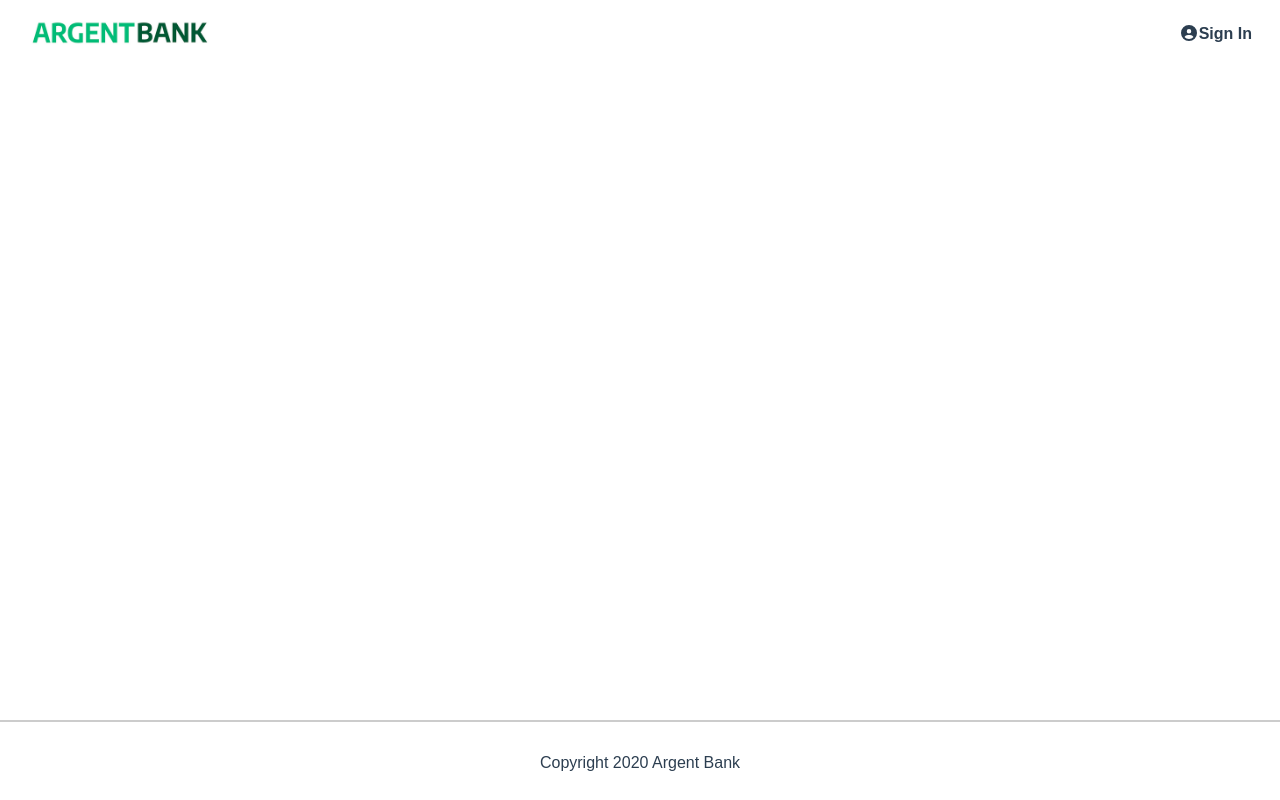
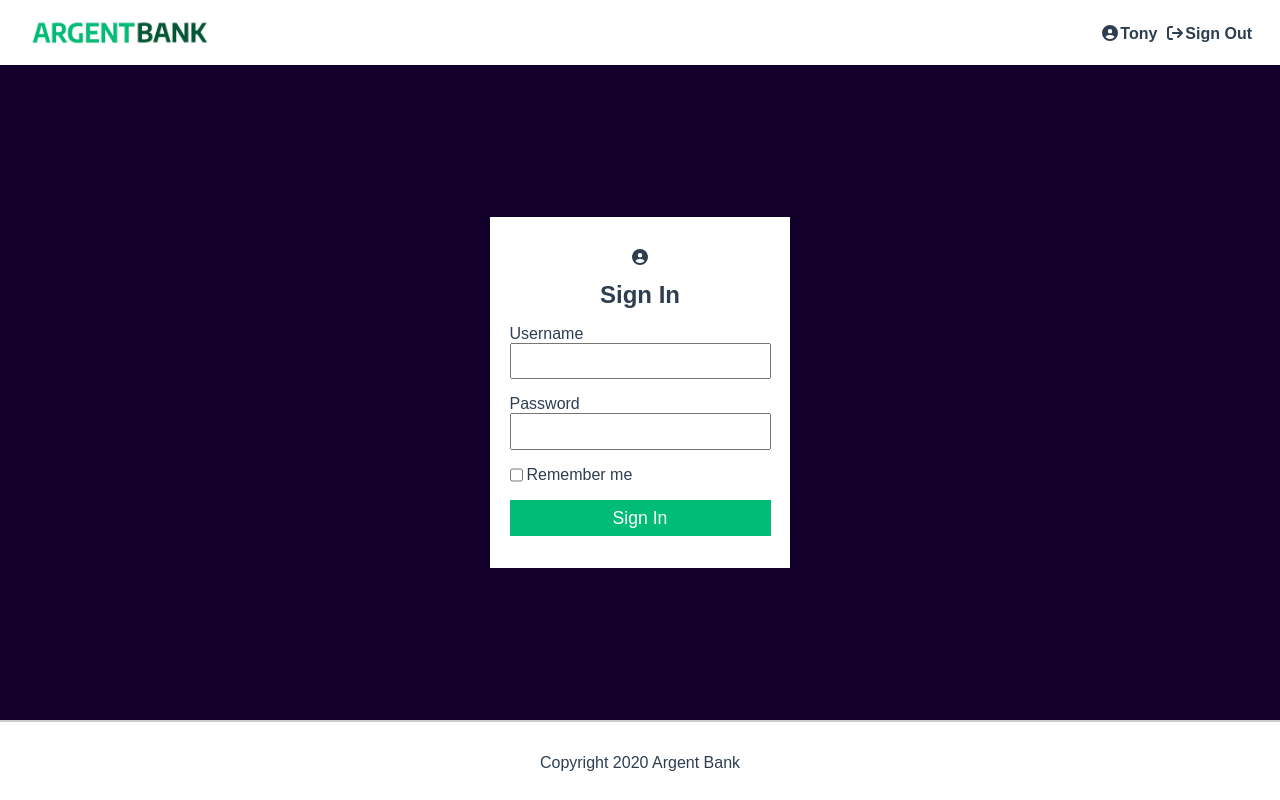
Before and after one commit to CaroleGrllt/ROLLAND_GRELLETY_Carole_13_argentbank_072025, a React (Vite) app in the folder frontend/: page /login in a window 1280 px wide. Built offline with nearby package versions, Linux system fonts and the light colour scheme; a web font is replaced by a local one.

Commit message:
Développement page SignIn

```diff
--- /dev/null
+++ b/frontend/src/assets/sass/components/_form.scss
@@ -0,0 +1,35 @@
+@use '../utils/variables' as v;
+@use '../utils/mixins';
+
+form {
+    .input-wrapper {
+        display: flex;
+        flex-direction: column;
+        text-align: left;
+        margin-bottom: 1rem;
+
+        input {
+            padding: 5px;
+            font-size: 1.2rem;
+        }
+    }
+
+    .input-remember {
+        display: flex;
+
+        label {
+            margin-left: 0.25rem;
+        }
+    }
+
+    button {
+        display: block;
+        width: 100%;
+        padding: 8px;
+        font-size: 1.1rem;
+        margin-top: 1rem;
+        background-color: v.$green;
+        color: v.$white;
+        border: none;
+    }
+}
--- a/frontend/src/assets/sass/main.scss
+++ b/frontend/src/assets/sass/main.scss
@@ -4,6 +4,8 @@
 @use './layout/header';
 @use './layout/footer';
 @use './pages/home';
+@use './pages/login';
 @use './components/feature';
+@use './components/form';
 @use './utils/mixins';
 @use './utils/variables';
--- /dev/null
+++ b/frontend/src/assets/sass/pages/_login.scss
@@ -0,0 +1,25 @@
+@use '../utils/variables' as v;
+@use '../utils/mixins';
+
+.sign-in-container {
+    height: 100%;
+    background-color: v.$deeppurple;
+    display: flex;
+    justify-content: center;  /* centre horizontalement */
+    align-items: center;
+
+    article {
+        display: flex;
+        flex-direction: column;
+        align-items: center;
+        box-sizing: border-box;
+        background-color: white;
+        width: 300px;
+        margin: 0 auto;
+        padding: 2rem;
+
+        h1 {
+            font-size: 1.5em;
+        }
+    }
+}
--- a/frontend/src/assets/sass/utils/_variables.scss
+++ b/frontend/src/assets/sass/utils/_variables.scss
@@ -8,3 +8,4 @@ $deepblue: #2c3e50;
 $darkgrey: #222;
 $lightgrey: #ccc;
 $green: #00bc77;
+$deeppurple: #12002b;
--- /dev/null
+++ b/frontend/src/components/Form.jsx
@@ -0,0 +1,49 @@
+import { useState } from "react";
+import { Link } from 'react-router-dom'
+
+
+export default function Form () {
+    const [username, setUsername] = useState('')
+    const [password, setPassword] = useState('')
+    const [rememberMe, setRememberMe] = useState(false);
+
+  const handleSubmit = (e) => {
+    // e.preventDefault()
+  };
+
+    return(
+        <form onSubmit={handleSubmit}>
+            <div className='input-wrapper'>
+                <label htmlFor='username'>Username</label>
+                <input
+                    id='username'
+                    type='text'
+                    value={username}
+                    onChange={(event) => setUsername(event.target.value)}
+                />
+            </div>
+            <div className='input-wrapper'>
+                <label htmlFor='password'>Password</label>
+                <input
+                    id='password'
+                    type='password'
+                    value={password}
+                    onChange={(event) => setPassword(event.target.value)}
+                />
+            </div>
+            <div className='input-remember'>
+                <input
+                    id='remember-me'
+                    type='checkbox'
+                    checked={rememberMe}
+                    onChange={(event) => setRememberMe(event.target.checked)}
+                />
+                <label htmlFor='remember-me'>Remember me</label>
+            </div>
+            {/* RETIRER LES LINKS !!! */}
+            <Link to='/profile'>
+                <button>Sign In</button>
+            </Link>
+        </form>
+    )
+}
--- a/frontend/src/data/featuresData.js
+++ b/frontend/src/data/featuresData.js
@@ -5,21 +5,21 @@ import SecuIcon from "../assets/img/icon-security.png"
 
 export default [
     {
-        "id": "1",
+        "id": 1,
         "icon": ChatIcon,
         "alt": "Chat Icon",
         "title": "You are our #1 priority",
         "description": "Need to talk to a representative? You can get in touch through our 24/7 chat or through a phone call in less than 5 minutes."
     },
     {
-        "id": "2",
+        "id": 2,
         "icon": MoneyIcon,
         "alt": "Money Icon",
         "title": "More savings means higher rates",
         "description": "The more you save with us, the higher your interest rate will be!"
     },
     {
-        "id": "3",
+        "id": 3,
         "icon": SecuIcon,
         "alt": "Security Icon",
         "title": "Security you can trust",
--- a/frontend/src/layouts/header.jsx
+++ b/frontend/src/layouts/header.jsx
@@ -7,7 +7,7 @@ import { faCircleUser } from '@fortawesome/free-solid-svg-icons';
 
 export default function Header () {
 
-    const isConnected   = false
+    const isConnected   = true
     const firtName      = 'Tony'
 
     return (
--- a/frontend/src/pages/Home.jsx
+++ b/frontend/src/pages/Home.jsx
@@ -18,6 +18,7 @@ export default function Home () {
                 {
                     featuresData.map(feature =>
                         <Feature
+                            key={feature.id}
                             id={feature.id}
                             icon={feature.icon}
                             alt={feature.alt}
--- a/frontend/src/pages/Login.jsx
+++ b/frontend/src/pages/Login.jsx
@@ -1,4 +1,15 @@
+import { FontAwesomeIcon } from '@fortawesome/react-fontawesome'
+import { faCircleUser } from '@fortawesome/free-solid-svg-icons';
+import Form from '../components/Form';
 
 export default function Login() {
-
+    return (
+        <section className="sign-in-container">
+            <article>
+                <FontAwesomeIcon icon={faCircleUser} />
+                <h1>Sign In</h1>
+                <Form />
+            </article>
+        </section>
+    )
 }
```
